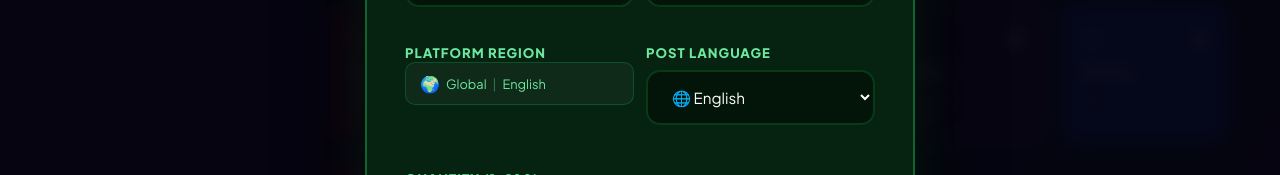
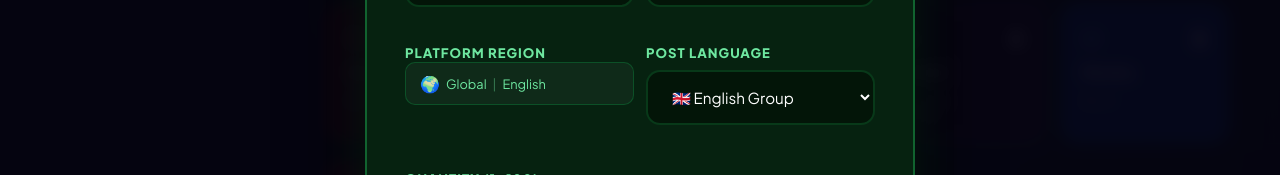
Before and after one commit to Reelspro/phantomswarm, a React (Vite) app: page / in a window 1280 px wide. Both pictures are taken after a click on the button "Add Profile". Shown: the part 417-592 px from the top of the page. Built offline with nearby package versions, Linux system fonts and the light colour scheme.

Commit message:
fix: Add explicit Indonesian, Urdu, Hindi options to Post Language select, update matchesLangGroup and profile card chip rendering

```diff
--- a/src/App.jsx
+++ b/src/App.jsx
@@ -148,12 +148,28 @@ const App = () => {
   const LANG_GROUP_KEYS = ['english', 'urdu-hindi', 'indonesian'];
 
   const matchesLangGroup = (p, key) => {
-    if (key === 'english') return !p.postLanguage || p.postLanguage === 'english';
-    if (key === 'urdu-hindi') return ['urdu', 'hindi', 'urdu+hindi', 'urdu-hindi'].includes((p.postLanguage || '').toLowerCase());
-    if (key === 'indonesian') return (p.postLanguage || '').toLowerCase() === 'indonesian'
-      || ['kaskus', 'tokopedia'].includes((p.platform || '').toLowerCase());
+    const lang = (p?.postLanguage || '').toLowerCase();
+    const plat = (p?.platform || '').toLowerCase();
+
+    if (key === 'indonesian') {
+      return ['indonesian', 'indo', 'bahasa', 'indonesia'].includes(lang)
+        || (lang === 'local' && ['kaskus', 'tokopedia'].includes(plat))
+        || ['kaskus', 'tokopedia'].includes(plat);
+    }
+    if (key === 'urdu-hindi') {
+      return ['urdu', 'hindi', 'urdu+hindi', 'urdu-hindi', 'pkin'].includes(lang)
+        || (lang === 'local' && plat === 'sharechat')
+        || plat === 'sharechat';
+    }
+    if (key === 'english') {
+      return !lang || lang === 'english' || lang === 'gb' || (
+        !['indonesian', 'indo', 'bahasa', 'indonesia', 'urdu', 'hindi', 'urdu+hindi', 'urdu-hindi', 'pkin'].includes(lang) &&
+        !['kaskus', 'tokopedia', 'sharechat'].includes(plat)
+      );
+    }
     return false;
   };
+
 
   const filteredProfiles = (Array.isArray(profiles) ? profiles : []).filter(p => {
     if (!p) return false;
@@ -486,16 +502,24 @@ const App = () => {
 
         const fingerprint = await window.electron.generateFingerprint('random');
 
+        const isLangGroup = LANG_GROUP_KEYS.includes(filterPlatform);
+        const targetPlatform = isLangGroup ? 'facebook' : filterPlatform;
+        const targetLang = isLangGroup
+          ? (filterPlatform === 'indonesian' ? 'indonesian' : filterPlatform === 'urdu-hindi' ? 'urdu+hindi' : 'english')
+          : 'english';
+
         const profile = {
           id: `${Date.now()}-${i}`,
           name: profileName,
-          platform: filterPlatform,
+          platform: targetPlatform,
+          postLanguage: targetLang,
           proxy: {}, // Default to no proxy, user can add later
           device: fingerprint,
           email,
           password,
           status: 'idle'
         };
+
         await window.electron.createProfile(profile);
         successCount++;
       }
@@ -789,11 +813,17 @@ const App = () => {
                       <LogIn size={14} /> Bulk Login
                     </button>
                     <button className="btn btn-primary" style={{padding: '6px 12px'}} onClick={() => {
-                      setNewProfile(p => ({...p, platform: filterPlatform}));
+                      if (LANG_GROUP_KEYS.includes(filterPlatform)) {
+                        const targetLang = filterPlatform === 'indonesian' ? 'indonesian' : filterPlatform === 'urdu-hindi' ? 'urdu+hindi' : 'english';
+                        setNewProfile(p => ({...p, platform: 'facebook', postLanguage: targetLang}));
+                      } else {
+                        setNewProfile(p => ({...p, platform: filterPlatform}));
+                      }
                       setShowProfileModal(true);
                     }}>
                       <Plus size={14} /> Add Profile
                     </button>
+
                   </>
                 )}
               </div>
@@ -870,11 +900,15 @@ const App = () => {
                       {PLATFORM_INFO[profile.platform?.toLowerCase()]?.flag} {PLATFORM_INFO[profile.platform?.toLowerCase()]?.country}
                     </span>
                   )}
-                  {profile.postLanguage && profile.postLanguage !== 'english' && (
+                  {profile.postLanguage && (
                     <span className="chip" style={{color:'var(--primary-bright)', fontSize:'0.6rem'}}>
-                      🌐 {profile.postLanguage === 'local'
-                        ? (PLATFORM_INFO[profile.platform?.toLowerCase()]?.localLang || 'Local')
-                        : 'Bilingual'}
+                      {profile.postLanguage === 'indonesian' ? '🇮🇩 Indonesian' :
+                       profile.postLanguage === 'urdu' ? '🇵🇰 Urdu' :
+                       profile.postLanguage === 'hindi' ? '🇮🇳 Hindi' :
+                       profile.postLanguage === 'urdu+hindi' || profile.postLanguage === 'urdu-hindi' ? '🇵🇰🇮🇳 Urdu+Hindi' :
+                       profile.postLanguage === 'local' ? (PLATFORM_INFO[profile.platform?.toLowerCase()]?.localLang || 'Local') :
+                       profile.postLanguage === 'bilingual' ? '🔀 Bilingual' :
+                       '🇬🇧 English'}
                     </span>
                   )}
                 </div>
@@ -1152,7 +1186,11 @@ const App = () => {
               <div>
                 <label>Post Language</label>
                 <select value={newProfile.postLanguage} onChange={e=>setNewProfile({...newProfile, postLanguage:e.target.value})}>
-                  <option value="english">🌐 English</option>
+                  <option value="english">🇬🇧 English Group</option>
+                  <option value="indonesian">🇮🇩 Indonesian Group (Bahasa)</option>
+                  <option value="urdu+hindi">🇵🇰🇮🇳 Urdu + Hindi Group</option>
+                  <option value="urdu">🇵🇰 Urdu</option>
+                  <option value="hindi">🇮🇳 Hindi</option>
                   {PLATFORM_INFO[newProfile.platform]?.localLang && (
                     <option value="local">{PLATFORM_INFO[newProfile.platform]?.flag} {PLATFORM_INFO[newProfile.platform]?.localLang} (Local)</option>
                   )}
@@ -1295,7 +1333,11 @@ const App = () => {
               <div>
                 <label>Post Language</label>
                 <select value={editingProfile.postLanguage || 'english'} onChange={e => setEditingProfile({...editingProfile, postLanguage: e.target.value})}>
-                  <option value="english">🌐 English</option>
+                  <option value="english">🇬🇧 English Group</option>
+                  <option value="indonesian">🇮🇩 Indonesian Group (Bahasa)</option>
+                  <option value="urdu+hindi">🇵🇰🇮🇳 Urdu + Hindi Group</option>
+                  <option value="urdu">🇵🇰 Urdu</option>
+                  <option value="hindi">🇮🇳 Hindi</option>
                   <option value="local">Local Language</option>
                   <option value="bilingual">🔀 Bilingual</option>
                 </select>
@@ -1404,7 +1446,11 @@ const App = () => {
                 <label>Post Language</label>
                 <select value={bulkEditData.postLanguage} onChange={e => setBulkEditData({...bulkEditData, postLanguage: e.target.value})}>
                   <option value="">(Keep Unchanged)</option>
-                  <option value="english">🌐 English</option>
+                  <option value="english">🇬🇧 English Group</option>
+                  <option value="indonesian">🇮🇩 Indonesian Group (Bahasa)</option>
+                  <option value="urdu+hindi">🇵🇰🇮🇳 Urdu + Hindi Group</option>
+                  <option value="urdu">🇵🇰 Urdu</option>
+                  <option value="hindi">🇮🇳 Hindi</option>
                   <option value="local">Local Language</option>
                   <option value="bilingual">🔀 Bilingual</option>
                 </select>
```
